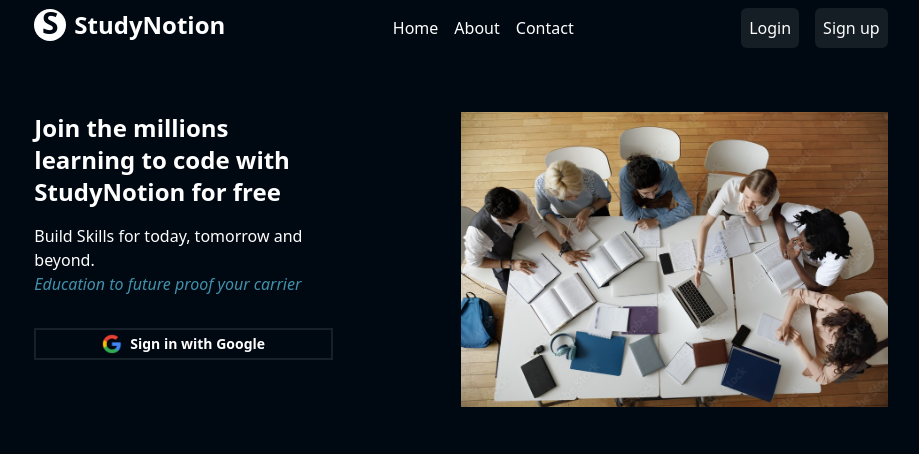
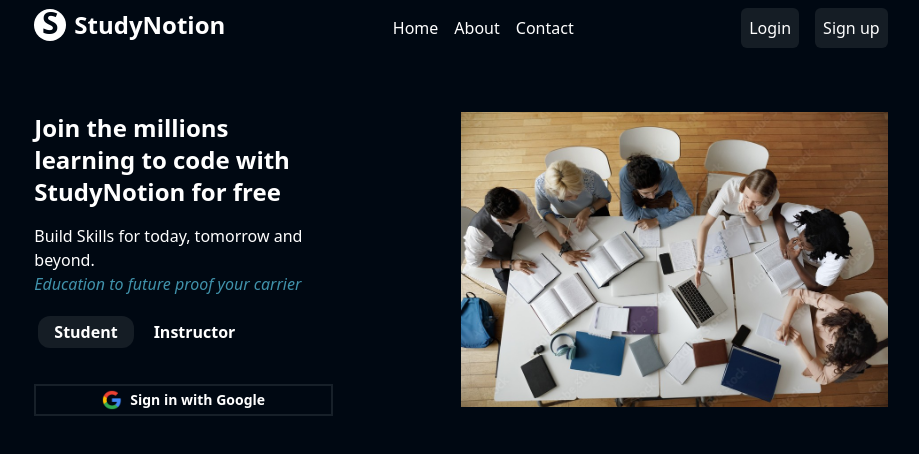
Before and after one commit to AyushThakur34/study-notion, a React (Create React App) app: page /signup in a window 1280 px wide. Shown: the top 454 px of the page, without its empty margins (179-1098 px from the left). Built offline with nearby package versions, Linux system fonts and the light colour scheme.

Commit message:
added user section

```diff
--- a/src/components/SignUp.js
+++ b/src/components/SignUp.js
@@ -8,9 +8,12 @@
     const [user, setUser] = useState("student");
     const mainHeading = "Join the millions learning to code with StudyNotion for free";
 
-    const handleUserState = ()=> {
-        if(user === "student") setUser("instructor");
-        else setUser("student");
+    const handleUserState = (event)=> {
+        event.preventDefault();
+        if(event.target.value != user) {
+                if(user === "student") setUser("instructor");
+                else setUser("student");
+        }
     }
 
     return (
@@ -19,8 +22,12 @@
                 <LandingPageHeading heading={mainHeading} size={"2xl"}/>
 
                 {/* user */}
-                <div>
-
+                <div className="text-white gap-x-1 flex mt-4 font-semibold
+                rounded-xl w-fit p-1">
+                    <button className={`rounded-xl py-1 px-4 ${user === "student" ? `bg-[#151d25]` : `bg-inherit`}`}
+                     value={"student"} onClick={handleUserState}>Student</button>
+                    <button className={`rounded-xl py-1 px-4 ${user === "instructor" ? `bg-[#151d25]` : `bg-inherit`}`}
+                     value={"instructor"} onClick={handleUserState}>Instructor</button>
                 </div>
 
                 <SignInWithGoogle/>
```
